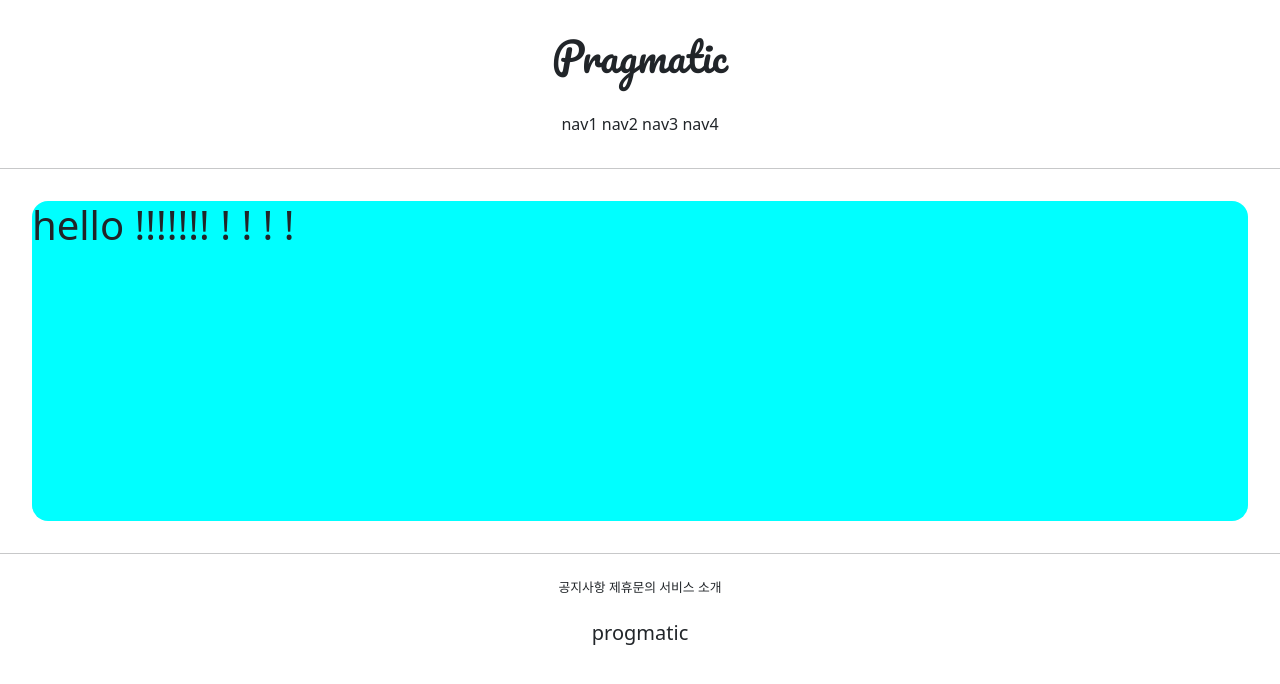
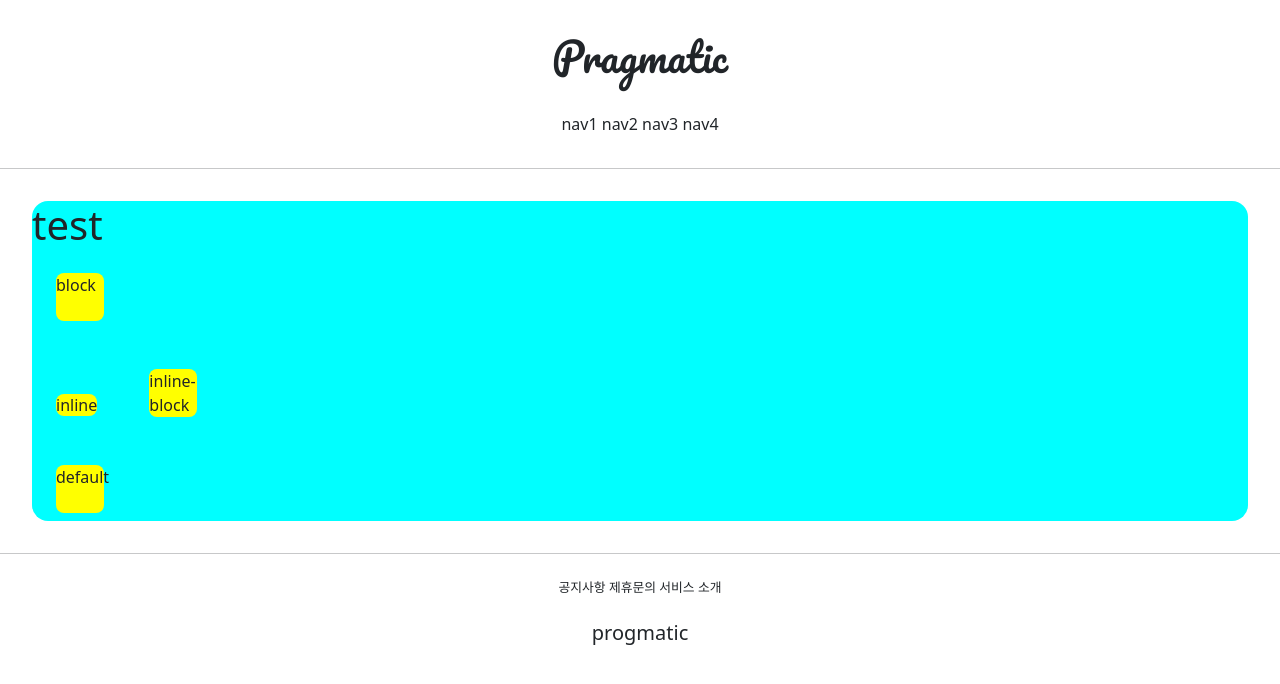
Before and after one commit to eka72/gis_study, a Django app: page /account/hello/ in a window 1280 px wide. Shown: the top 684 px of the page. Run offline with Django 3.2, Linux system fonts and the light colour scheme; parts of the project's set-up code (start-up, migrations or seed data) failed here and were passed over.

Commit message:
2021-07_06_git_study

```diff
--- a/accountapp/templates/accountapp/hello_world.html
+++ b/accountapp/templates/accountapp/hello_world.html
@@ -1,7 +1,24 @@
 {% extends 'base.html' %}
 
 {% block content %}
-    <div style=" height: 20rem; background-color: aqua; margin:2rem; border-radius: 1rem">
-        <h1> hello !!!!!!! ! ! ! ! </h1>
+    <style>
+
+        .testing{
+            background-color: yellow;
+            height: 48px;
+            width: 48px;
+            margin: 1.5rem;
+            border-radius: .5rem;
+        }
+    </style>
+
+    <div style="height: 20rem; background-color: aqua; margin: 2rem; border-radius: 1rem">
+        <h1> test </h1>
+        <div class="testing" style="display: block">block</div>
+        <div class="testing" style="display: inline">inline</div>
+        <div class="testing" style="display: inline-block">inline-block</div>
+        <div class="testing" style="display: none">none</div>
+        <div class="testing">default</div>
+
     </div>
 {% endblock %}
```
